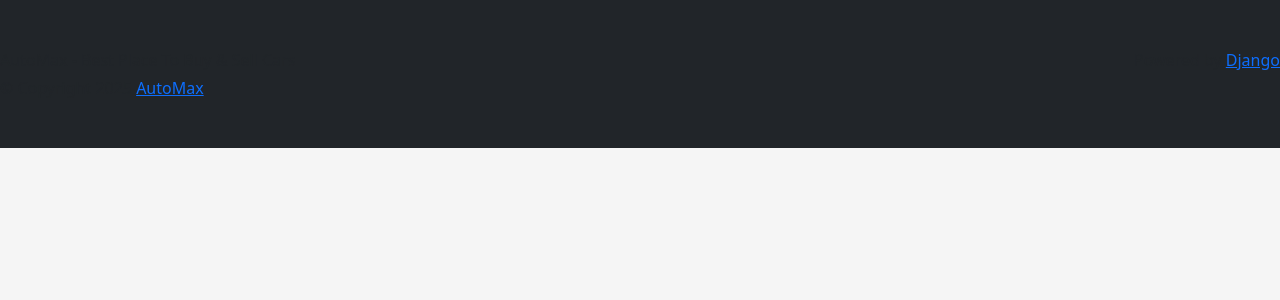
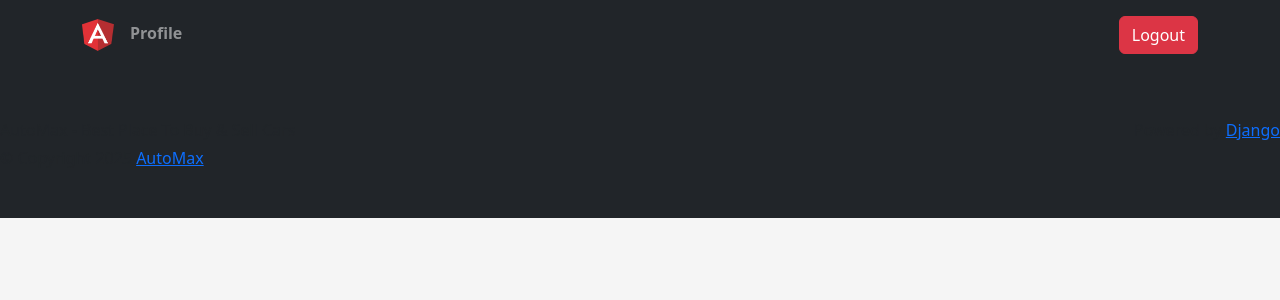
Before and after one commit to VinayMalyala/AutoMax, a Django app: page /home/ in a window 1280 px wide. Shown: the top 300 px of the page. Run offline with Django 5.2, Linux system fonts and the light colour scheme; a user stored in the database is signed in; some libraries are stand-ins or nearby versions.

Commit message:
implement header & logout feature

```diff
--- a/src/main/templates/base/base.html
+++ b/src/main/templates/base/base.html
@@ -28,6 +28,34 @@
         {% endfor %}
     {% endif %}
 
+    {% block header %}
+      <header class="p-3 bg-dark text-white w-100 nav-masthead">
+        <div class="container">
+            <div class="d-flex flex-wrap align-items-center justify-content-center justify-content-lg-start">
+                <a href="{% url 'home' %}" class="d-flex align-items-center mb-2 mb-lg-0 text-white text-decoration-none">
+                    <img src="{% static 'images/logo.png' %}" aria-label="Bootstrap" class="bi me-2" width="32" height="32">
+                </a>
+
+                {% if request.user.is_authenticated %}
+                  <ul class="nav col-12 col-lg-auto me-lg-auto mb-2 justify-content-center mb-md-0">
+                    <li>
+                        <a href="" class="nav-link px-2">
+                            Profile
+                        </a>
+                    </li>
+                  </ul>
+
+                  <div class="text-end">
+                    <a href="{% url 'logout' %}" type="button" class="btn btn-danger">
+                        Logout
+                    </a>
+                  </div>
+                {% endif %}
+            </div>
+        </div>
+      </header>
+    {% endblock header %}
+
     {% block body %}
     {% endblock body %}
 
--- a/src/users/urls.py
+++ b/src/users/urls.py
@@ -1,7 +1,8 @@
 from django.urls import path
-from .views import login_view, RegisterView
+from .views import login_view, RegisterView, logout_view
 
 urlpatterns = [
     path('login/', login_view, name='login'),
+    path('logout/', logout_view, name='logout'),
     path('register/', RegisterView.as_view(), name='register')
 ]
```
Also changed, not shown: src/users/views.py (+6 -1 lines), src/db.sqlite3.
